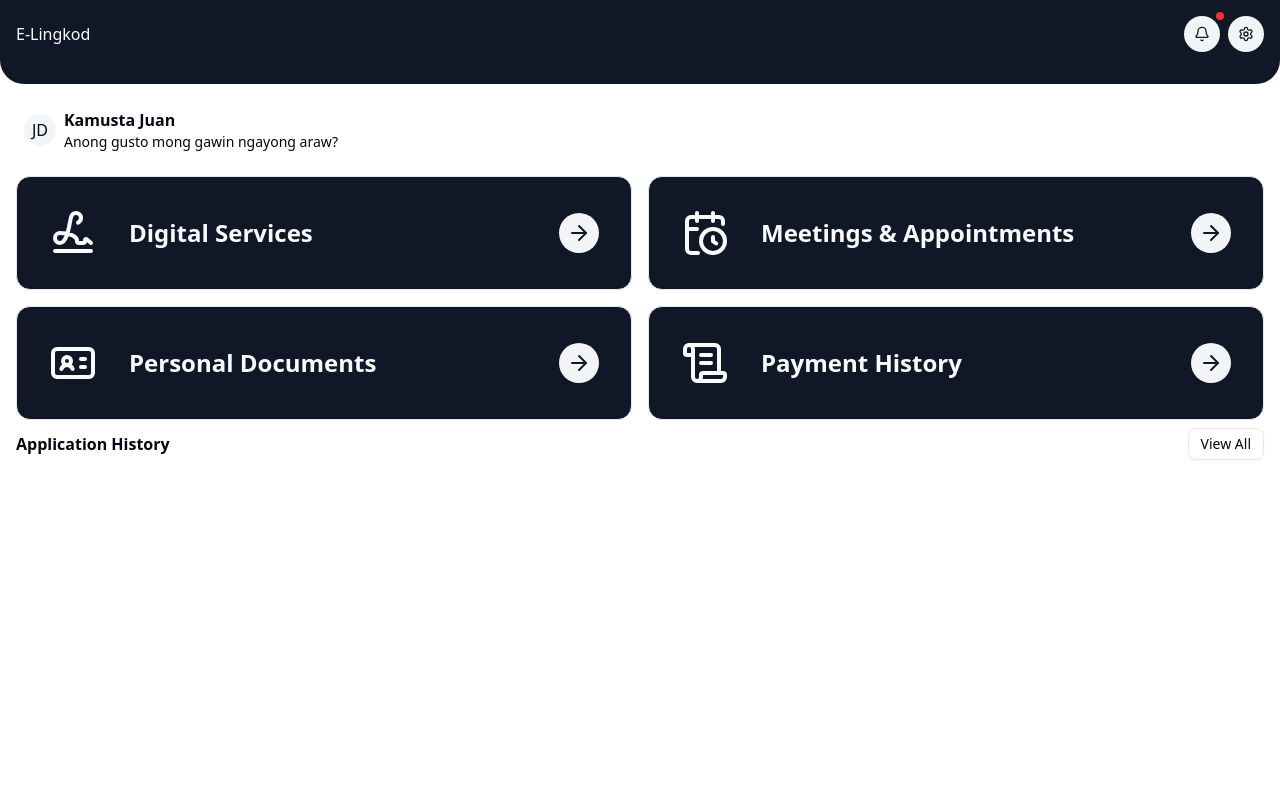
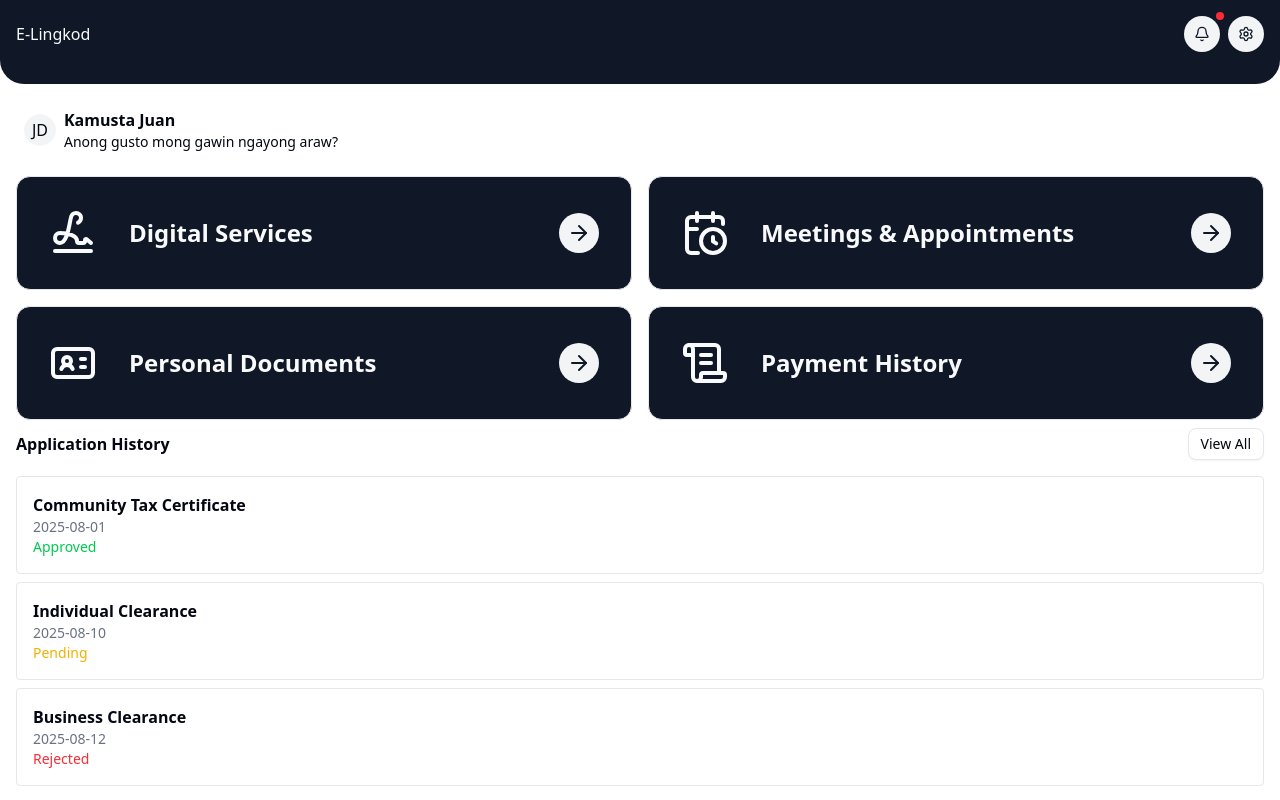
Before and after one commit to CyberEzpertz/Linkod, a Next.js app: page / in a window 1280 px wide. Built offline with nearby package versions, Linux system fonts and the light colour scheme.

Commit message:
feat: add application history

```diff
--- a/src/app/page.tsx
+++ b/src/app/page.tsx
@@ -3,9 +3,9 @@
 import Header from "@/components/header";
 import HomepageButton from "@/components/homepage-button";
 import { Avatar, AvatarFallback, AvatarImage } from "@/components/ui/avatar";
-import { Button } from "@/components/ui/button";
 import { CalendarClock, IdCard, ScrollText, Signature } from "lucide-react";
 import { useRouter } from "next/navigation";
+import ApplicationHistory from "../components/ApplicationHistory";
 
 interface Props {}
 export default function HomePage({}: Props) {
@@ -46,14 +46,7 @@ export default function HomePage({}: Props) {
             onClick={() => router.push("/payments")}
           />
         </div>
-        <div className="flex flex-col gap-4">
-          <div className="inline-flex items-center justify-between">
-            <h2 className="font-bold">Application History</h2>
-            <Button variant="outline" size="sm">
-              View All
-            </Button>
-          </div>
-        </div>
+        <ApplicationHistory />
       </div>
     </div>
   );
--- /dev/null
+++ b/src/components/ApplicationHistory.tsx
@@ -0,0 +1,54 @@
+import { Button } from "./ui/button";
+
+const applications = [
+  {
+    id: 1,
+    type: "Community Tax Certificate",
+    status: "Approved",
+    date: "2025-08-01",
+  },
+  {
+    id: 2,
+    type: "Individual Clearance",
+    status: "Pending",
+    date: "2025-08-10",
+  },
+  {
+    id: 3,
+    type: "Business Clearance",
+    status: "Rejected",
+    date: "2025-08-12",
+  },
+];
+
+const ApplicationHistory = () => {
+  return (
+    <div className="flex flex-col gap-4">
+      <div className="inline-flex items-center justify-between">
+        <h2 className="font-bold">Application History</h2>
+        <Button variant="outline" size="sm">
+          View All
+        </Button>
+      </div>
+      <ul className="space-y-2">
+        {applications.map((app) => (
+          <li
+            key={app.id}
+            className="cursor-pointer rounded border p-4 hover:bg-gray-100"
+            onClick={() => alert(`Clicked on ${app.type}`)}
+          >
+            <div className="font-semibold">{app.type}</div>
+            <div className="text-sm text-gray-500">{app.date}</div>
+            <div
+              className={`text-sm ${app.status === "Approved" ? "text-green-500" : app.status === "Rejected" ? "text-red-500" : "text-yellow-500"}`}
+            >
+              {app.status}
+            </div>
+          </li>
+        ))}
+      </ul>
+    </div>
+  );
+};
+
+export default ApplicationHistory;
```
